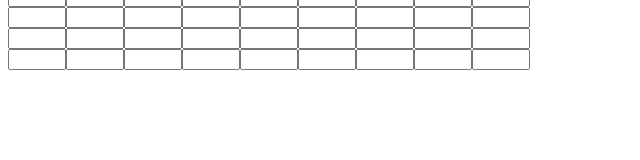
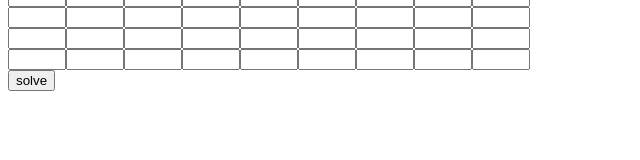
Before and after one commit to JacobThwaites/Sudoku-Solver, a React (Create React App) app: page / in a window 1280 px wide. Shown: the part 127-287 px from the top of the page, without its empty margins (0-640 px from the left). Built offline with nearby package versions, Linux system fonts and the light colour scheme; the HTML template or start-up script is replaced by a standard one.

Commit message:
add button to fetch solution

```diff
--- a/src/App.tsx
+++ b/src/App.tsx
@@ -1,10 +1,27 @@
-import React from 'react';
-import Sudoku from './Sudoku';
+import React, { useState } from 'react';
+import SolveButton from './SolveButton';
+import Sudoku from './sudoku/Sudoku';
+import { emptyRows } from './utils/generateEmptyRows';
+
+type Rows = Array<Array<number>>;
 
 function App() {
+  const [rows, setRows] = useState(emptyRows);
+
+  function handleChange(num: number, row: number, col: number) {
+    const newRows = [...rows];
+    newRows[row][col] = num;
+    setRows(newRows);
+}
+
+  function updateRows(rows: Rows) {
+    setRows(rows)
+  }
+
   return (
     <div>
-      <Sudoku />
+      <Sudoku handleChange={handleChange} rows={rows}/>
+      <SolveButton sudoku={rows} updateRows={updateRows}/>
     </div>
   );
 }
--- /dev/null
+++ b/src/SolveButton.tsx
@@ -0,0 +1,27 @@
+import React from 'react';
+
+interface SolveButtonProps {
+    sudoku: Array<Array<number>>,
+    updateRows: Function,
+}
+
+function SolveButton(props: SolveButtonProps) {
+    async function fetchSolution() {
+        const headers = new Headers();
+        headers.append('X-CSRFToken', 'mFt9iI8ePmrSPrVMRYTziISABwVIc6W6voUMHobLGr6oV8Wg9HirsTXO04TFi57w');
+        const res = await fetch('http://localhost:8000/solve/', {
+            method: 'POST',
+            headers: headers,
+            body: JSON.stringify({'sudoku': props.sudoku}),
+        });
+
+        const data = await res.json();
+        props.updateRows(data.solution);
+    }
+
+  return (
+    <button onClick={fetchSolution}>solve</button>
+  );
+}
+
+export default SolveButton;
--- a/src/Sudoku.tsx
+++ /dev/null
@@ -1,25 +0,0 @@
-import React, { useState } from 'react';
-import Row from './Row';
-import { emptyRows } from './utils/generateEmptyRows';
-import './Sudoku.css';
-
-function Sudoku() {
-  const [rows, setRows] = useState(emptyRows);
-
-  function handleChange(num: number, row: number, col: number) {
-    const newRows = [...rows];
-    newRows[row][col] = num;
-    setRows(newRows);
-}
-
-  return (
-    <div id='sudoku'>
-      {rows.map((row, index) => {
-        return <Row key={index} index={index} numbers={row} handleChange={handleChange}/>
-      })
-    }
-    </div>
-  );
-}
-
-export default Sudoku;
--- a/src/Square.tsx
+++ b/src/sudoku/Square.tsx
@@ -23,7 +23,7 @@ function Square(props: SquareProps) {
       <input
         className='square'
         type="text"
-        value={props.value}
+        value={props.value ? props.value : ''}
         maxLength={1}
         onChange={handleInput}
       />
--- /dev/null
+++ b/src/sudoku/Sudoku.tsx
@@ -0,0 +1,21 @@
+import React from 'react';
+import Row from './Row';
+import './Sudoku.css';
+
+interface SudokuProps {
+  rows: Array<Array<number>>
+  handleChange: Function
+}
+
+function Sudoku(props: SudokuProps) {
+  return (
+    <div id='sudoku'>
+      {props.rows.map((row, index) => {
+        return <Row key={index} index={index} numbers={row} handleChange={props.handleChange}/>
+      })
+    }
+    </div>
+  );
+}
+
+export default Sudoku;
```
Also changed, not shown: src/sudoku/Row.css (renamed from src/Row.css), src/sudoku/Row.tsx (renamed from src/Row.tsx), src/sudoku/Square.css (renamed from src/Square.css), src/sudoku/Sudoku.css (renamed from src/Sudoku.css), 1 other file (tests, documents, lock files or other folders).
